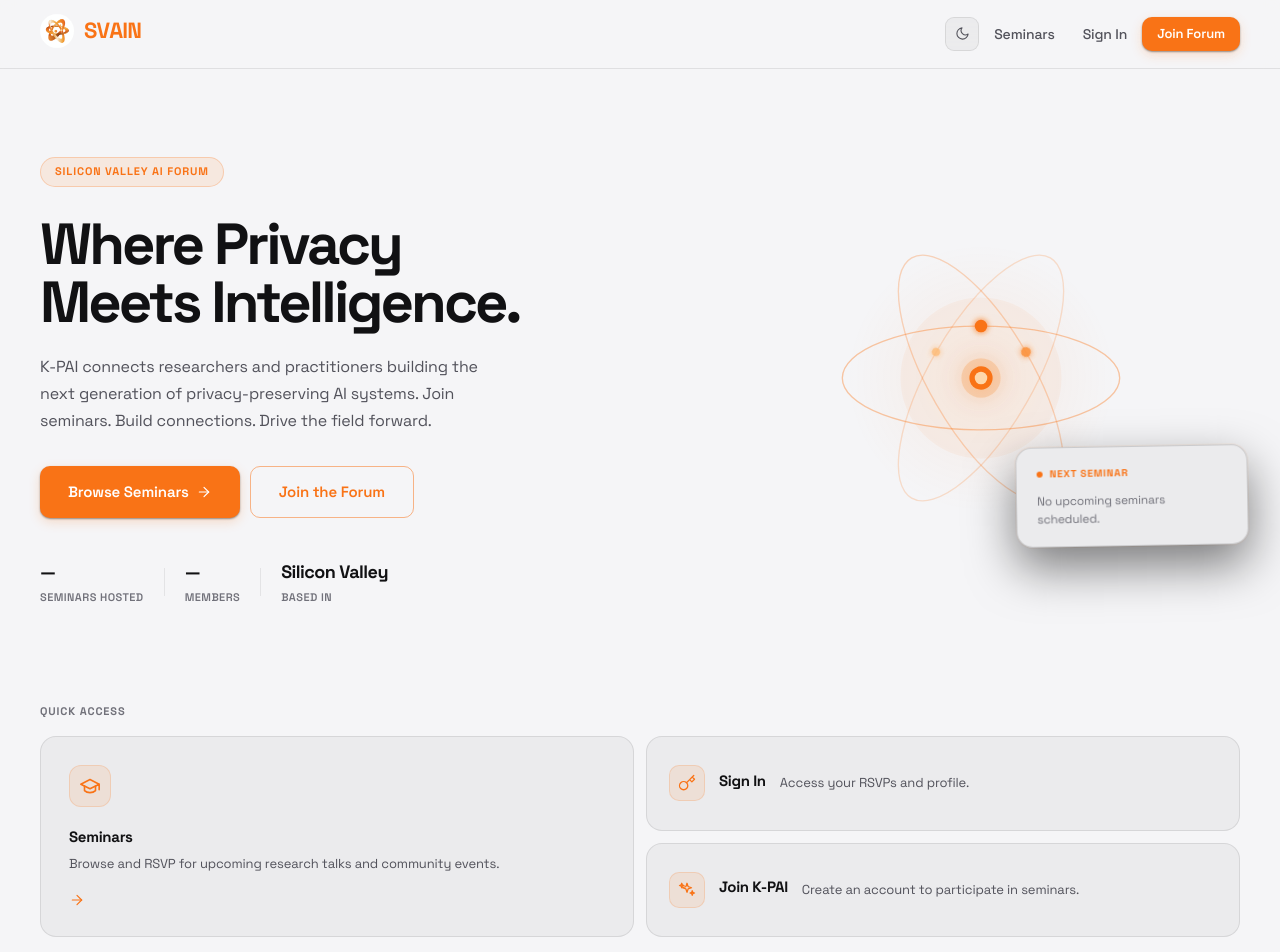
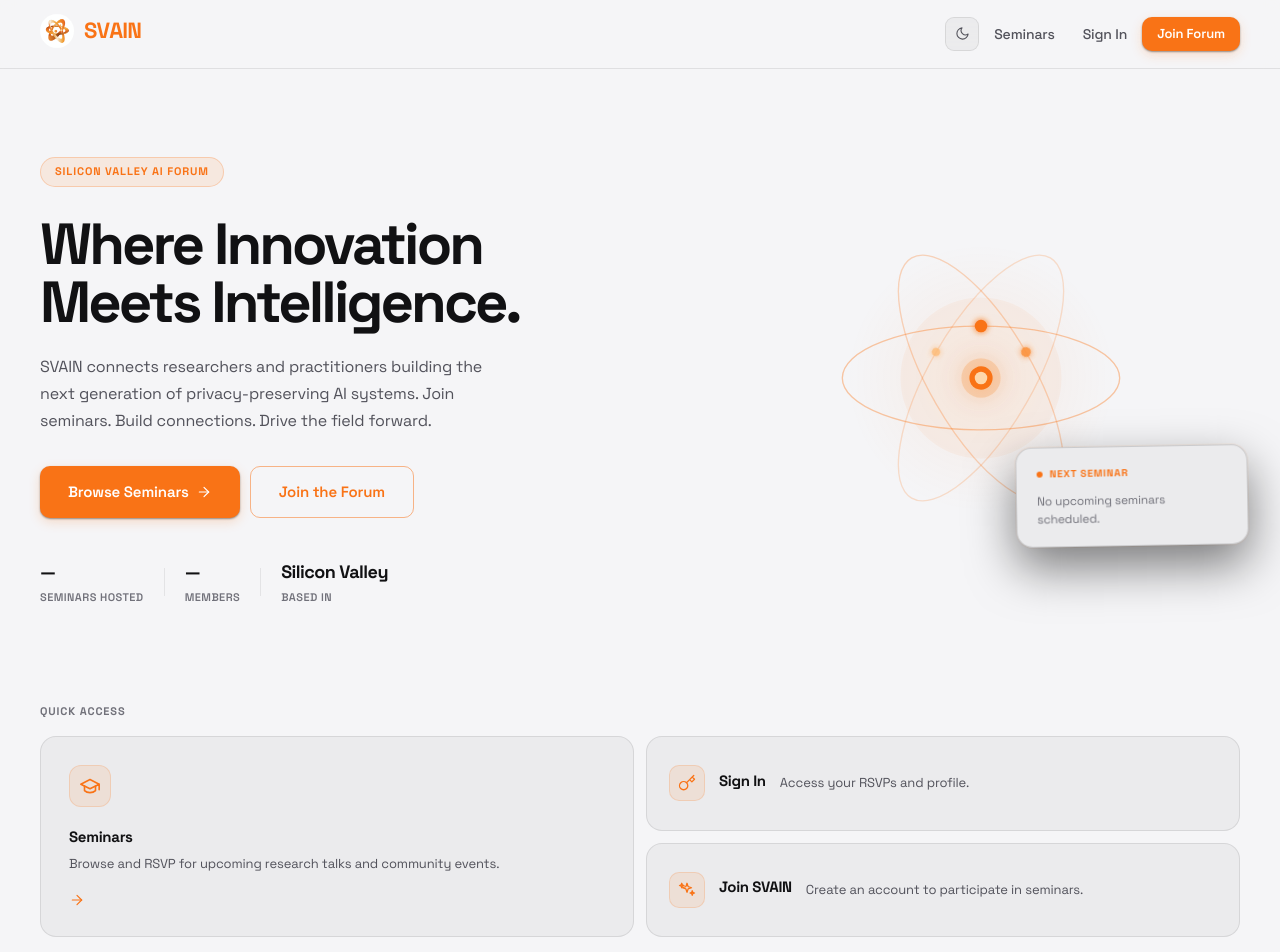
Before and after one commit to Silicon-Valley-Privacy-Preserving-AI/kpai-rsvp, a React (Vite) app in the folder fe/: page / in a window 1280 px wide. Shown: the top 952 px of the page. Built offline with nearby package versions, Linux system fonts and the light colour scheme; no server answers.

Commit message:
fix: wording fix

```diff
--- a/fe/src/pages/MainPage.tsx
+++ b/fe/src/pages/MainPage.tsx
@@ -158,10 +158,10 @@ export default function MainPage() {
         <HeroContent>
           <HeroBadge>Silicon Valley AI Forum</HeroBadge>
           <HeroTitle>
-            Where Privacy<br />Meets Intelligence.
+            Where Innovation<br />Meets Intelligence.
           </HeroTitle>
           <HeroSub>
-            K-PAI connects researchers and practitioners building
+            SVAIN connects researchers and practitioners building
             the next generation of privacy-preserving AI systems.
             Join seminars. Build connections. Drive the field forward.
           </HeroSub>
@@ -299,7 +299,7 @@ export default function MainPage() {
                 <TileIconWrap small>
                   <SparklesIcon size={18} color="#F97316" />
                 </TileIconWrap>
-                <TileTitle>Join K-PAI</TileTitle>
+                <TileTitle>Join SVAIN</TileTitle>
                 <TileDesc>Create an account to participate in seminars.</TileDesc>
               </Tile>
             </>
```
